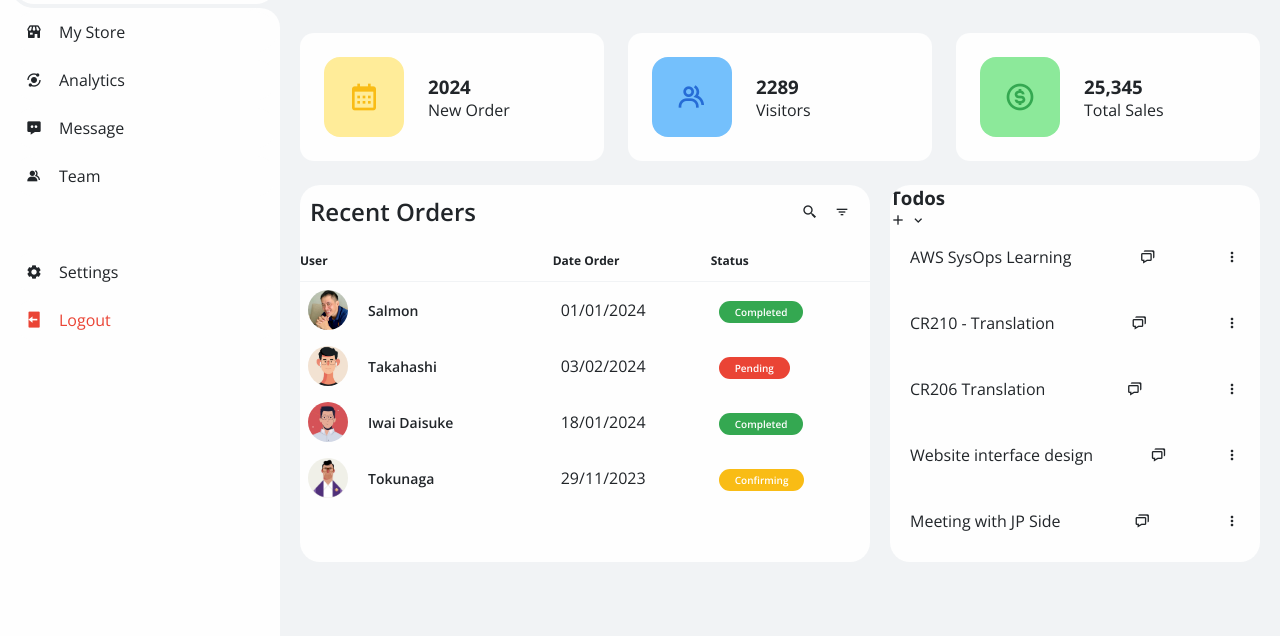
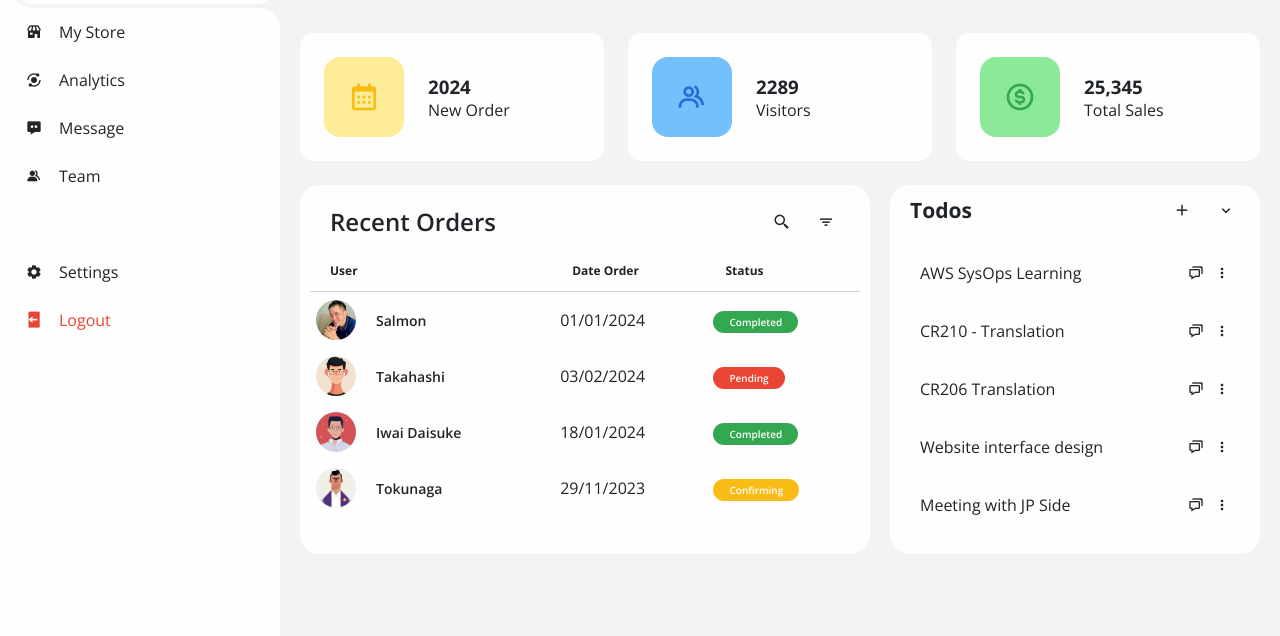
Before and after one commit to DiepKhac2289/Dashboard, a plain HTML site: page index.html in a window 1280 px wide. Shown: the part 164-800 px from the top of the page. Drawn offline with nearby package versions, Linux system fonts and the light colour scheme; files that its build step writes are made by us from their sources; files whose address does not match are found by name.

Commit message:
add-code, completed Dashboard screen

```diff
--- a/index.html
+++ b/index.html
@@ -11,7 +11,7 @@
 <script>
 
 </script>
-<body>
+<body id="dashboardContent">
     <!-- SIDE BAR -->
     <section id="sidebar">
         <a href="#" class="brand">
@@ -114,7 +114,7 @@
 
                 <a href="" class="btn-download">
                     <i class='bx bx-cloud-download'></i>
-                    <span>Download FDF</span>
+                    <span id="downloadBtn">Download FDF</span>
                 </a>
 
             </div>
@@ -189,14 +189,9 @@
                                 <td>29/11/2023</td>
                                 <td><span class="status Confirming">Confirming</span></td>
                             </tr>
-                            <!-- <tr>
-                                <td><i class='bx bx-plus' ></i></td>
-                            </tr> -->
                         </tbody>
                     </table>
-                    <table>
 
-                    </table>
                 </div>
                 <div class="todo">
                     <div>
@@ -231,6 +226,7 @@
                             <i class='bx bx-chat'></i>
                             <i class='bx bx-dots-vertical-rounded'></i>
                         </li>
+
                     </ul>
 
 
--- a/js/script.js
+++ b/js/script.js
@@ -67,3 +67,19 @@ searchButton.addEventListener('click', function(e){
 // });
 
 // SCREEN SCALE
+
+document.getElementById('downloadBtn').addEventListener('click', function () {
+    downloadPDF();
+  });
+
+function downloadPDF() {
+const element = document.getElementById('dashboardContent'); // Thay 'dashboardContent' bằng ID của container dashboard
+
+html2pdf(element, {
+    margin: 10,
+    filename: 'dashboard.pdf',
+    image: { type: 'jpeg', quality: 0.98 },
+    html2canvas: { scale: 2 },
+    jsPDF: { unit: 'mm', format: 'a4', orientation: 'portrait' },
+});
+}
--- a/style.css
+++ b/style.css
@@ -39,6 +39,7 @@ li{
     --grey: #f1f3f5;
     --black: #212529;
     --white: #fefefe;
+    --dark-grey: #ced4da;
 
 }
 
@@ -277,7 +278,7 @@ body{
     width: 32px;
     height: 100%;
     border: none;
-    border-radius: 0 16.25px 16.25px 0 ;  /*top-left, top-right, bottom-right, bottom-left.  */
+    border-radius: 0 16.25px 16.25px 0;  /*top-left, top-right, bottom-right, bottom-left.  */
     position: relative;
     justify-content: center;
     align-items: center;
@@ -446,8 +447,9 @@ body{
 #content main .table-data .head{
     display: flex;
     align-items: center;
-    margin: 10px 20px 24px 10px;
+    margin: 10px 20px 24px 20px;
     grid-gap: 16px;
+    font-size: 18px;
 }
 #content main .table-data .head h3{
     margin-right: auto;
@@ -456,46 +458,54 @@ body{
 }
 #content main .table-data .head i.bx{
     cursor: pointer;
+    padding: 5px;
+    border-radius: 50%;
+    transition: 0.3 ease;
+}
+#content main .table-data .head i.bx:hover{
+    background: var(--grey);
+    scale: 1.05;
 }
 #content main .table-data .order{
     flex-grow: 1;
     flex-basis: 500px;
-    /*
+    padding: 10px;
+
+}
+/*
     flex-grow: 1; là thuộc tính ưu tiên về chiều rộng của phần từ
     flex-basis: 500px; kích thước cơ bản mặc định của phần tử*/
-}
-#content main .table-data .todo{
-    flex-grow: 1;
-    flex-basis: 200px;
-    /*
-    flex-grow: 1; là thuộc tính ưu tiên về chiều rộng của phần từ
-    flex-basis: 500px; kích thước cơ bản mặc định của phần tử*/
-}
+
 #content main .table-data .order table{
     width: 100%;
-    border-collapse: collapse;
+    border-collapse: collapse; /*các ô gộp lại, không khoảng trống, không đường viền*/
 }
+
 #content main .table-data .order table th{
     padding-bottom: 12px;
+    padding-left: 20px;
     font-size: 12px;
     text-align: left;
-    border-bottom: 1px solid var(--grey);
+    border-bottom: 1px solid var(--dark-grey);
 }
 #content main .table-data .order table td{
     padding: 8px;
 }
-#content main .table-data .order table img{
+#content main .table-data .order table tr td:first-child{
+    display: flex;
+    align-items: center;
+    grid-gap: 12px;
+    padding-left: 6px;
+}
+#content main .table-data .order table td img{
     width: 40px;
     height: 40px;
     border-radius: 50%;
-    font-weight: 600;
     object-fit: cover;
-}
-#content main .table-data .order table tbody tr{
-    margin: 0 10px 0 10px;
 }
 #content main .table-data .order table tbody tr:hover{
     background: var(--grey);
+
 }
 #content main .table-data .order table tbody td.user-order{
     display: flex;
@@ -525,17 +535,62 @@ body{
     flex-grow: 1;
     flex-basis: 300px;
 }
+
 #content main .table-data .todo .todo-list{
     width: 100%;
+    margin-bottom: 24px;
 }
 #content main .table-data .todo .todo-list li{
     display: flex;
-    margin-bottom: 16px;
+    margin: 0 10px 8px 10px;
     padding: 14px 20px;
+    border-radius: 10px;
     justify-content: space-between;
     align-items: center;
-    background: var(--);
+}
+#content main .table-data .todo .todo-list li:hover{
+    background: var(--grey);
+}
+#content main .table-data .todo .todo-list li p{
+    margin-right: auto;
+}
+#content main .table-data .todo .todo-list li i{
+    margin-left: 10px;
+    cursor: pointer;
+    transition: 0.3 ease;
+}
+#content main .table-data .todo .todo-list li i:hover{
+    scale: 1.05;
+}
+#content main .table-data .todo div{
+    display: flex;
+    align-items: center;
+    margin: 10px 20px 24px 20px;
+    grid-gap: 16px;
+    justify-content: space-between;
+    font-size: 18px;
+
+}
+#content main .table-data .todo div h3{
+    margin-right: auto;
+}
+#content main .table-data .todo div i.bx{
+    padding: 5px;
+    border-radius: 50%;
+    transition: 0.3s ease;
+    cursor: pointer;
+}
+#content main .table-data .todo div i.bx:hover{
+    background: var(--grey);
+    scale: 1.05;
 }
 
 /* TABLE DATA */
 /* MAIN */
+
+
+#dashboardContent {
+    width: 100%;
+    height: auto;
+    /* Add other styles as needed */
+  }
```
